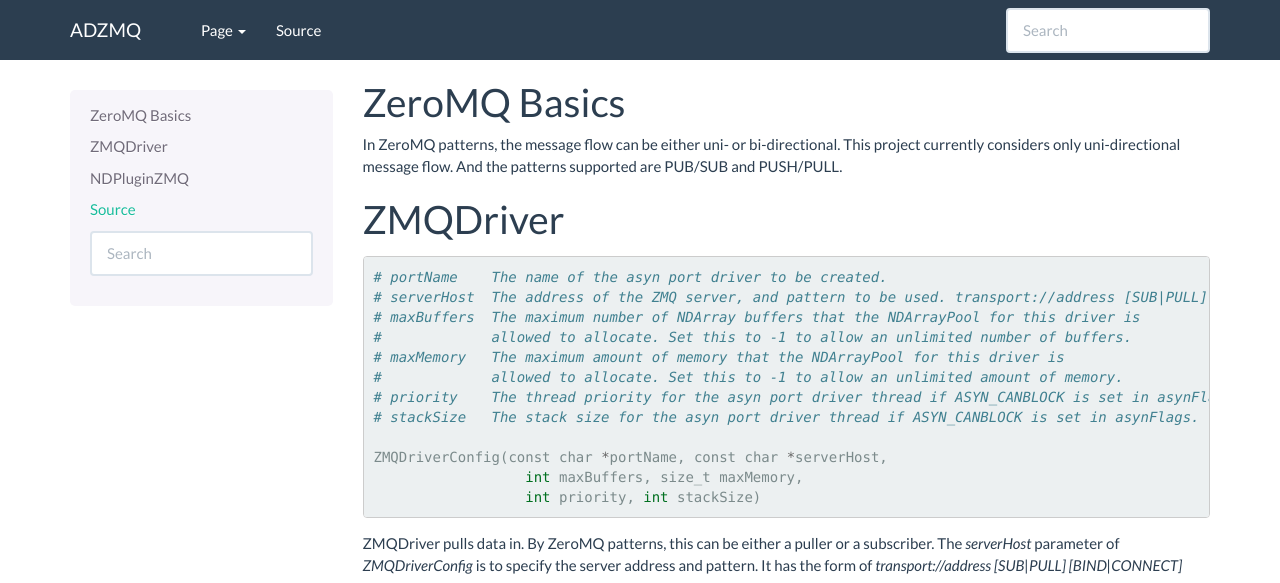
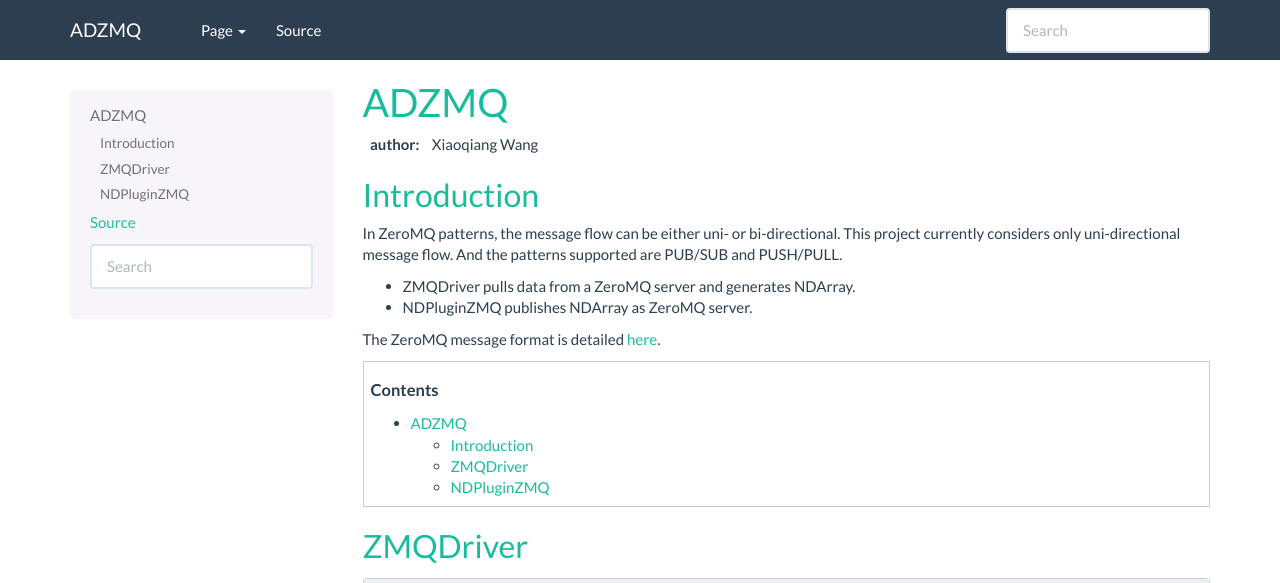
Before and after one commit to paulscherrerinstitute/ADZMQ, a Sphinx documentation site: the page built from documentation/ADZMQ.rst, in a window 1280 px wide and 900 px high, cut to the strip 0-583 px from the top of the window. Built offline with Sphinx 7.4.7, drawn with Linux system fonts in a browser that asks for light colours.

Commit message:
improve doc

```diff
--- a/documentation/ADZMQ.rst
+++ b/documentation/ADZMQ.rst
@@ -1,13 +1,25 @@
-ZeroMQ Basics
-=============
+ADZMQ
+=====
+
+:author: Xiaoqiang Wang
+
+Introduction
+------------
 
 In ZeroMQ patterns, the message flow can be either uni- or bi-directional.
 This project currently considers only uni-directional message flow.
 And the patterns supported are PUB/SUB and PUSH/PULL.
 
+* ZMQDriver pulls data from a ZeroMQ server and generates NDArray.
+* NDPluginZMQ publishes NDArray as ZeroMQ server.
+
+The ZeroMQ message format is detailed `here <https://github.com/datastreaming/htypes/blob/master/array-1.0.md>`_.
+
+.. contents:: Contents
+
 
 ZMQDriver
-=========
+---------
 ::
 
   # portName    The name of the asyn port driver to be created.
@@ -55,7 +67,7 @@
 
 
 NDPluginZMQ
-===========
+-----------
 ::
 
   # portName           The name of the asyn port driver to be created.
```
